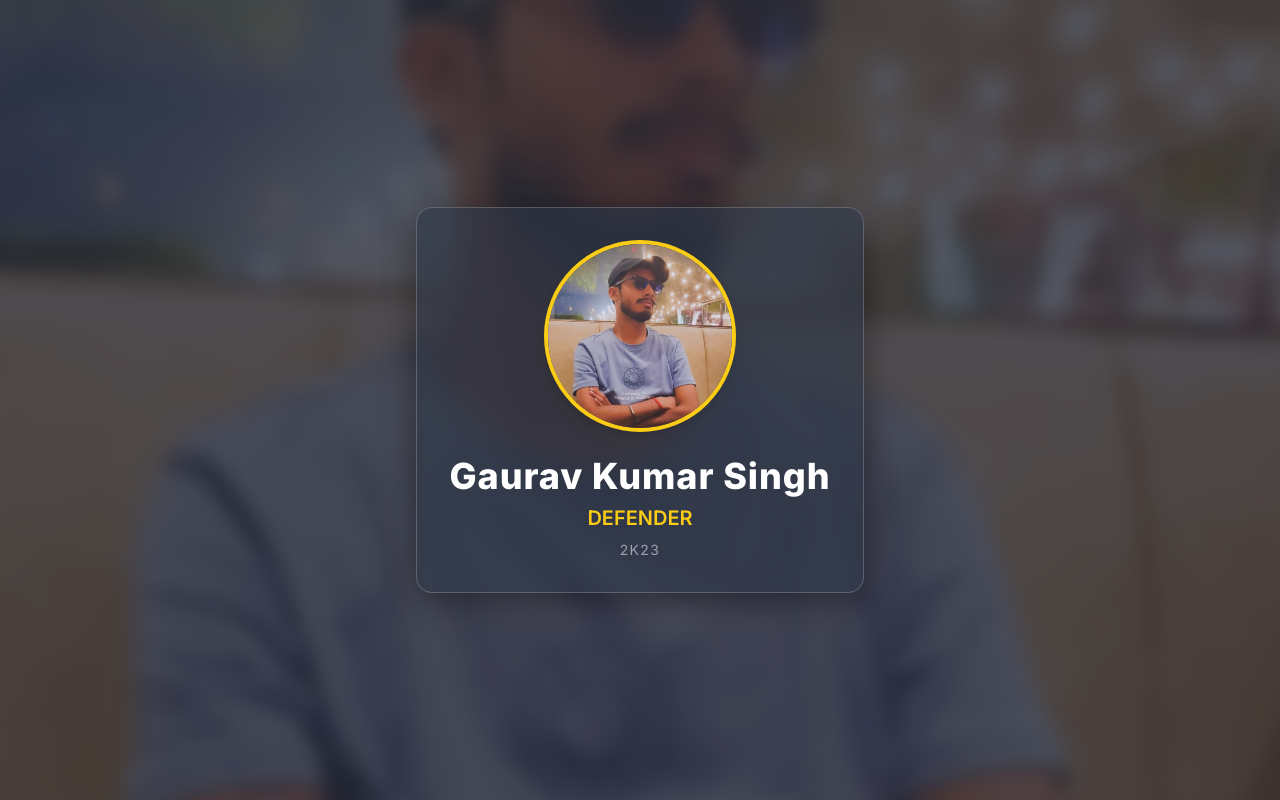
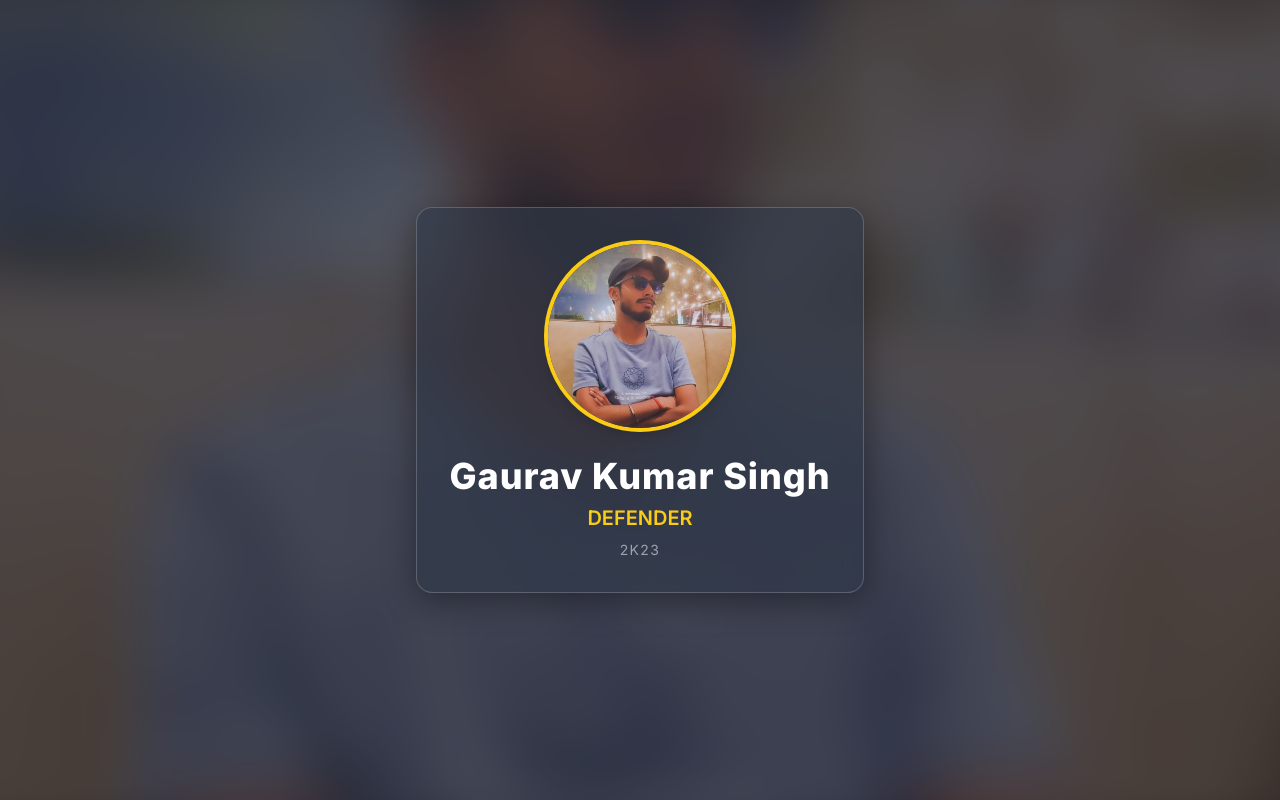
Before and after one commit to sonuk299/EPL, a plain HTML site: page index.html in a window 1280 px wide. Drawn offline with nearby package versions, Linux system fonts and the light colour scheme.

Commit message:
Update index.html

```diff
--- a/index.html
+++ b/index.html
@@ -104,7 +104,7 @@
             height: 100%;
             background-size: cover;
             background-position: center;
-            filter: blur(8px);
+            filter: blur(25px); /* Increased blur */
             transform: scale(1.1);
             z-index: -1;
             transition: background-image 0.5s ease-in-out;
```
